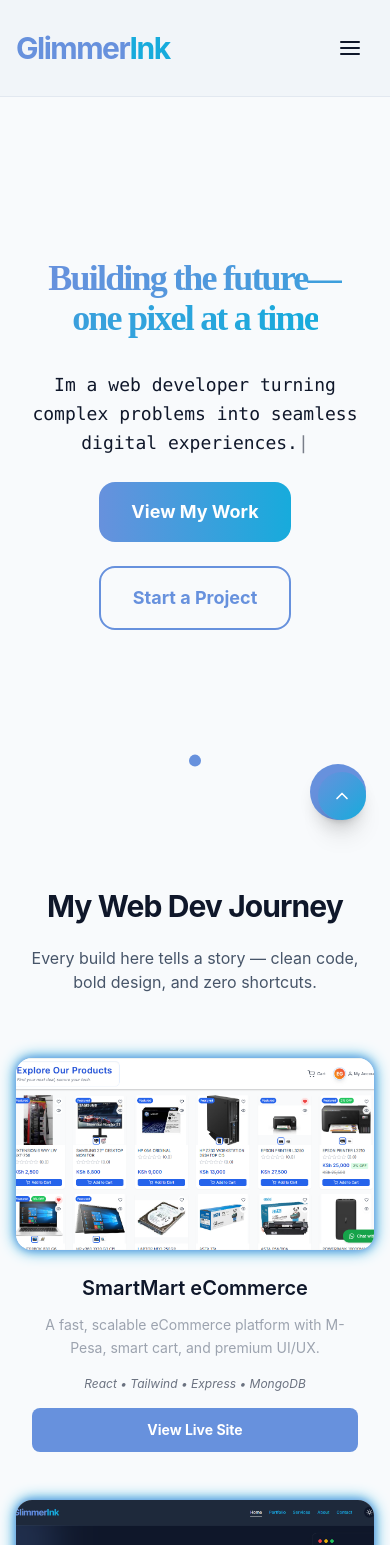
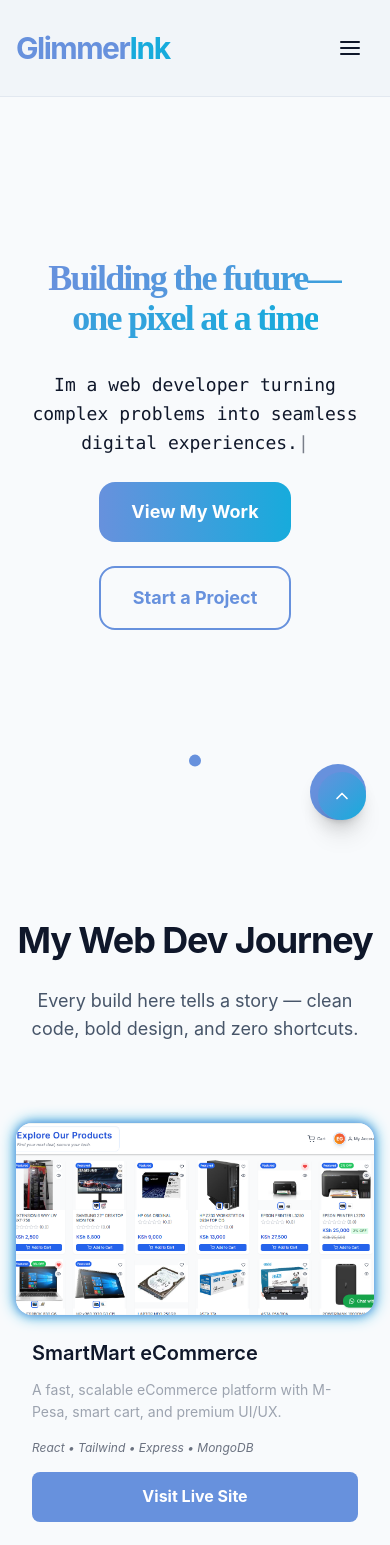
Before and after one commit to Ehud-Guzman/glimmer-ink, a React (Vite) app: page / in a window 390 px wide. Shown: the top 1545 px of the page. Built offline with nearby package versions, Linux system fonts and the light colour scheme.

Commit message:
Final upload touches

```diff
--- a/src/components/Portfolio/DevJourneyShowcase.jsx
+++ b/src/components/Portfolio/DevJourneyShowcase.jsx
@@ -4,22 +4,22 @@ import { journeyProjects } from "./journeyProjects";
 
 const DevJourneyShowcase = () => {
   return (
-    <section id="portfolio" className="bg-[var(--current-bg)] py-16 md:py-24 px-4 md:px-12 transition-colors duration-300">
-      <div className="text-center mb-16 md:mb-20">
-        <h2 className="text-3xl md:text-5xl font-display font-bold text-[var(--current-text)]">
+    <section className="bg-[var(--current-bg)] py-24 px-4 md:px-12 transition-colors duration-300 overflow-visible"> {/* Added overflow-visible */}
+      <div className="text-center mb-20">
+        <h2 className="text-4xl md:text-5xl font-display font-bold text-[var(--current-text)]">
           My Web Dev Journey
         </h2>
-        <p className="mt-4 text-base md:text-lg max-w-xl mx-auto text-[color:var(--neutral-600)] dark:text-[color:var(--neutral-300)]">
+        <p className="mt-4 text-lg max-w-xl mx-auto text-[color:var(--neutral-600)] dark:text-[color:var(--neutral-300)]">
           Every build here tells a story — clean code, bold design, and zero shortcuts.
         </p>
       </div>
 
-      <div className="max-w-7xl mx-auto">
+      <div className="max-w-7xl mx-auto space-y-32"> {/* Added space-y-32 for better mobile spacing */}
         {journeyProjects.map((project, index) => (
           <JourneyCard
-            key={project.title}
+            key={index}
             project={project}
-            index={index}
+            alignRight={index % 2 === 0}
           />
         ))}
       </div>
--- a/src/components/Portfolio/JourneyCard.jsx
+++ b/src/components/Portfolio/JourneyCard.jsx
@@ -5,33 +5,32 @@ const JourneyCard = ({ project, alignRight }) => {
     <motion.div
       initial={{ opacity: 0, x: alignRight ? 100 : -100 }}
       whileInView={{ opacity: 1, x: 0 }}
-      viewport={{ once: true, margin: "-50px" }} // Added margin to trigger animation sooner
+      viewport={{ once: false, amount: 0.2 }}
       transition={{ duration: 0.7, ease: "easeOut" }}
       className={`flex flex-col md:flex-row ${
         alignRight ? "md:flex-row-reverse" : ""
-      } items-center gap-6 md:gap-10 my-12 md:my-20`} // Reduced gap and margin for mobile
+      } items-center gap-6 md:gap-10 my-16 md:my-32`} // Reduced gap on mobile
     >
-      {/* Image Section */}
-      <div className="w-full md:w-1/2">
+      {/* Image - Smaller on mobile */}
+      <div className="w-full md:w-1/2 relative">
         <div className="rounded-xl overflow-hidden shadow-neon hover:shadow-lg transition-all duration-300">
           <img
             src={project.image}
             alt={project.title}
-            className="w-full h-48 md:h-64 object-cover" // Added fixed height for consistency
+            className="w-full h-48 md:h-64 object-cover" // Fixed height on mobile, taller on desktop
           />
         </div>
       </div>
 
-      {/* Content Section */}
-      <div className="w-full md:w-1/2 text-[var(--current-text)] text-center md:text-left transition-colors duration-300 px-4"> {/* Added padding for mobile */}
-
-        <h3 className="text-xl md:text-3xl font-display font-semibold mb-3"> {/* Smaller text on mobile */}
+      {/* Content - Optimized for mobile */}
+      <div className="w-full md:w-1/2 relative z-10 text-[var(--current-text)] text-left transition-colors duration-300 px-4 md:px-0">
+        <h3 className="text-xl md:text-3xl font-display font-semibold mb-3"> {/* Smaller on mobile */}
           {project.title}
         </h3>
-        <p className="text-gray-400 mb-4 text-sm md:text-base leading-relaxed"> {/* Smaller text on mobile */}
+        <p className="text-gray-400 mb-4 text-sm md:text-base leading-relaxed"> {/* Smaller on mobile */}
           {project.description}
         </p>
-        <div className="text-xs md:text-sm text-gray-500 mb-4 md:mb-6 italic"> {/* Smaller text on mobile */}
+        <div className="text-xs md:text-sm text-gray-500 mb-4 md:mb-6 italic"> {/* Smaller on mobile */}
           {project.stack.join(" • ")}
         </div>
         {project.liveUrl && (
@@ -39,9 +38,9 @@ const JourneyCard = ({ project, alignRight }) => {
             href={project.liveUrl}
             target="_blank"
             rel="noopener noreferrer"
-            className="inline-block px-5 py-3 rounded-lg bg-primary text-white font-bold hover:shadow-lg hover:bg-primary/90 transition-all text-sm md:text-base w-full md:w-auto text-center" // Full width on mobile
+            className="inline-block px-6 py-3 rounded-lg bg-primary text-white font-bold hover:shadow-lg hover:bg-primary/90 transition-all w-full md:w-auto text-center" // Full width on mobile
           >
-            View Live Site
+            Visit Live Site
           </a>
         )}
       </div>
--- a/src/index.css
+++ b/src/index.css
@@ -104,8 +104,7 @@ body {
   color: var(--current-text);
   font-family: 'Inter', system-ui, -apple-system, sans-serif;
   line-height: 1.6;
-  display: flex;
-  flex-direction: column;
+
   transition:
     background-color var(--transition-slow),
     color var(--transition-slow);
--- a/src/pages/Portfolio.jsx
+++ b/src/pages/Portfolio.jsx
@@ -575,11 +575,11 @@ const Portfolio = () => {
       onClick={() => setIsModalOpen(false)}
     >
       <motion.div
-              initial={{ scale: 0.9, y: 50 }}
+        initial={{ scale: 0.95, y: 30 }}
         animate={{ scale: 1, y: 0 }}
-              exit={{ scale: 0.9, y: 50 }}
-              className={`relative bg-[var(--current-bg)] rounded-2xl shadow-2xl overflow-hidden ${
-                isFullscreen ? "w-full h-full max-w-none" : "max-w-6xl w-full"
+        exit={{ scale: 0.95, y: 30 }}
+        className={`relative bg-[var(--current-bg)] rounded-2xl shadow-2xl overflow-hidden flex flex-col lg:flex-row transition-all duration-300 ${
+          isFullscreen ? "w-full h-full max-w-none" : "max-w-6xl w-full max-h-[90vh]"
         }`}
         onClick={(e) => e.stopPropagation()}
       >
@@ -603,44 +603,45 @@ const Portfolio = () => {
           )}
         </button>
 
-              <div className="grid grid-cols-1 lg:grid-cols-2 h-full">
+        {/* Modal content layout */}
+        <div className="flex-1 flex flex-col lg:flex-row overflow-hidden">
           {/* Image column */}
           <div
-                  className={`relative ${
-                    isFullscreen ? "lg:h-full" : "h-96 lg:h-full"
-                  } bg-primary-dark`}
+            className={`flex items-center justify-center bg-primary-dark flex-shrink-0 ${
+              isFullscreen ? "h-full" : "h-[40vh] md:h-[60vh] lg:h-auto lg:w-1/2"
+            }`}
           >
             <img
               src={selectedWebsite.fullImage}
               alt={selectedWebsite.title}
-                    className="w-full h-full object-contain p-8"
+              className="max-w-full max-h-[80vh] object-contain p-4 md:p-8"
             />
           </div>
 
           {/* Content column */}
           <div
-                  className={`p-8 lg:p-10 overflow-y-auto ${
-                    isFullscreen ? "lg:h-screen" : "lg:h-[600px]"
+            className={`flex-1 p-6 md:p-10 overflow-y-auto ${
+              isFullscreen ? "max-h-screen" : "max-h-[90vh]"
             }`}
           >
             <div className="flex items-center gap-3 mb-6">
               <span className="px-4 py-1.5 bg-gradient-to-r from-primary to-secondary text-white rounded-full text-sm font-medium">
                 WEBSITE
               </span>
-                    <span className="text-sm opacity-70">
-                      {selectedWebsite.year}
-                    </span>
+              <span className="text-sm opacity-70">{selectedWebsite.year}</span>
             </div>
 
-                  <h3 className="text-3xl lg:text-4xl font-bold mb-6">
+            <h3 className="text-2xl md:text-4xl font-bold mb-6">
               {selectedWebsite.title}
             </h3>
-                  <p className="text-lg mb-8 leading-relaxed">
+
+            <p className="text-base md:text-lg mb-8 leading-relaxed text-[var(--current-text)]/80">
               {selectedWebsite.description}
             </p>
 
-                  <div className="mb-10">
-                    <h4 className="font-semibold text-xl mb-4">
+            {/* Stack section */}
+            <div className="mb-8">
+              <h4 className="font-semibold text-lg md:text-xl mb-4">
                 Technology Stack
               </h4>
               <div className="flex flex-wrap gap-3">
@@ -655,25 +656,29 @@ const Portfolio = () => {
               </div>
             </div>
 
-                  <div className="mb-10">
-                    <h4 className="font-semibold text-xl mb-4">Key Features</h4>
+            {/* Features section */}
+            <div className="mb-8">
+              <h4 className="font-semibold text-lg md:text-xl mb-4">
+                Key Features
+              </h4>
               <ul className="space-y-4">
                 {selectedWebsite.features.map((feature, index) => (
                   <li key={index} className="flex items-start">
                     <div className="w-8 h-8 rounded-full bg-primary/10 flex items-center justify-center mr-4 mt-0.5 flex-shrink-0">
                       <div className="w-2 h-2 bg-primary rounded-full"></div>
                     </div>
-                          <span className="text-lg">{feature}</span>
+                    <span className="text-base md:text-lg">{feature}</span>
                   </li>
                 ))}
               </ul>
             </div>
 
+            {/* Visit Site Button */}
             <a
               href={selectedWebsite.url}
               target="_blank"
               rel="noopener noreferrer"
-                    className="inline-flex items-center px-8 py-4 bg-gradient-to-r from-primary to-secondary text-white rounded-xl hover:opacity-90 transition-opacity text-lg font-medium shadow-lg"
+              className="inline-flex items-center justify-center px-8 py-4 bg-gradient-to-r from-primary to-secondary text-white rounded-xl hover:opacity-90 transition-opacity text-lg font-medium shadow-lg w-full md:w-auto"
             >
               Visit Live Site <FiExternalLink className="ml-3" />
             </a>
@@ -683,6 +688,8 @@ const Portfolio = () => {
     </motion.div>
   )}
 </AnimatePresence>
+
+
 
       {/* CTA Section - Premium Version */}
       <section className="py-28 bg-gradient-to-br from-primary to-secondary relative overflow-hidden">
```
Lines whose indentation alone changed are shown as unchanged.
